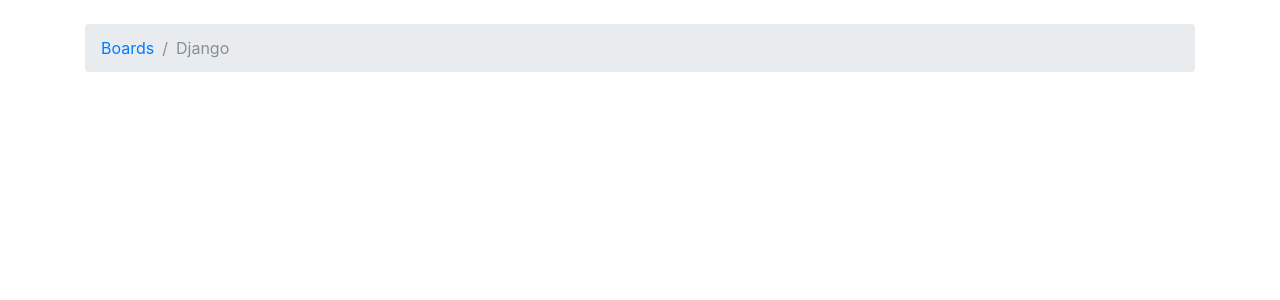
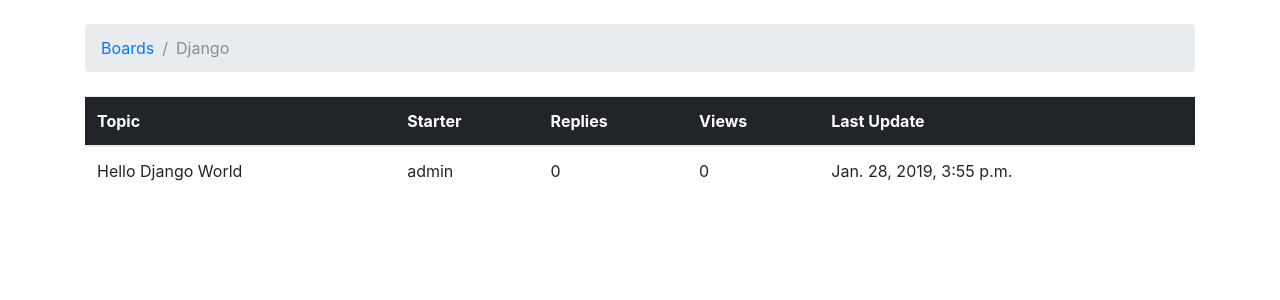
Before and after one commit to joyc/django1, a Django app: page /boards/1/ in a window 1280 px wide. Shown: the part 56-356 px from the top of the page. Run offline with Django 3.2, Linux system fonts and the light colour scheme; data comes from the database, SQL or seed files in the repository; some libraries are stand-ins or nearby versions; some web fonts are replaced.

Commit message:
add topics template

```diff
--- a/django1/templates/topics.html
+++ b/django1/templates/topics.html
@@ -10,5 +10,26 @@
 {% endblock %}
 
 {% block content %}
-    <!-- ... -->
+    <table class="table">
+        <thead class="thead-inverse">
+        <tr>
+            <th>Topic</th>
+            <th>Starter</th>
+            <th>Replies</th>
+            <th>Views</th>
+            <th>Last Update</th>
+        </tr>
+        </thead>
+        <tbody>
+        {% for topic in board.topics.all %}
+            <tr>
+                <td>{{ topic.subject }}</td>
+                <td>{{ topic.starter.username }}</td>
+                <td>0</td>
+                <td>0</td>
+                <td>{{ topic.last_updated }}</td>
+            </tr>
+        {% endfor %}
+        </tbody>
+    </table>
 {% endblock %}
```
